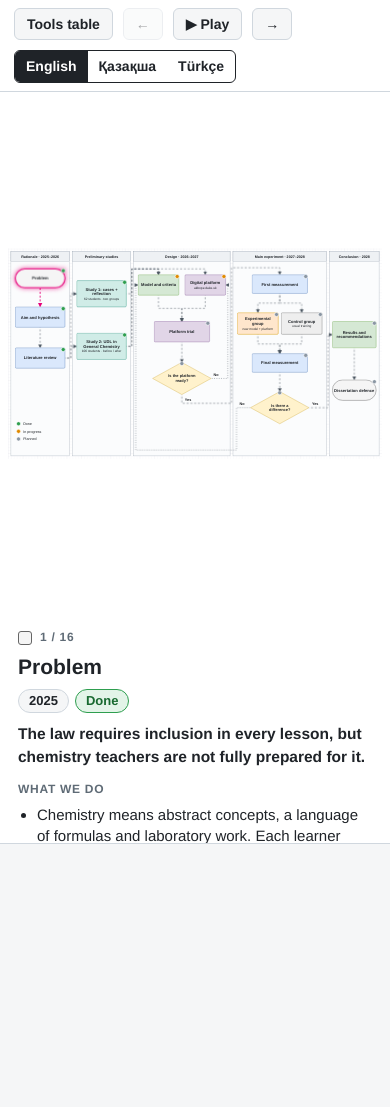
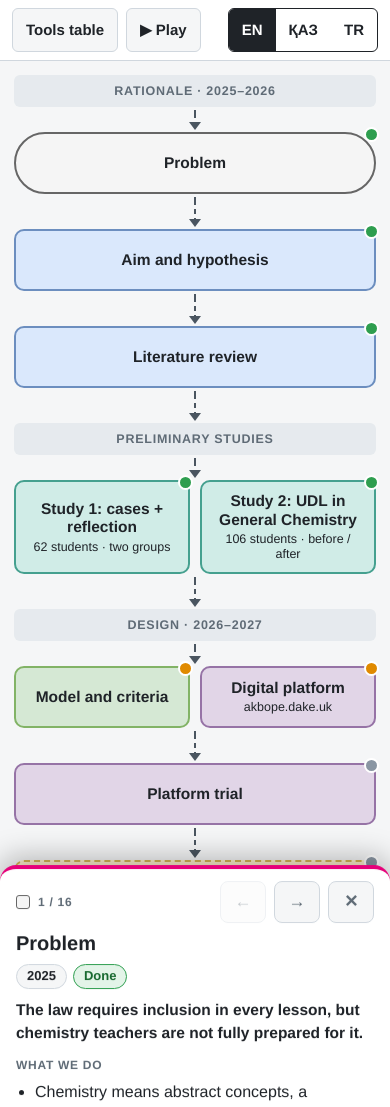
Before and after one commit to Kuramys-Daulet/akbope, a plain HTML site: page index.html in a window 390 px wide. Shown: the top 1107 px of the page. Before the commit the page ends 844 px from the top, so only its background shows below. Drawn offline with Linux system fonts and the light colour scheme.

Commit message:
Enhance mobile styles and language button
Updated styles for mobile layout and improved language button display.

```diff
--- a/index.html
+++ b/index.html
@@ -85,12 +85,49 @@ td:first-child{font-weight:700;background:#f5f5f5}
 @keyframes slide{from{opacity:0;transform:translateX(-14px)}to{opacity:1;transform:none}}
 @media (prefers-reduced-motion:reduce){*,*::before,*::after{animation:none!important;transition:none!important}}
 
+.mflow,.mnav,.short{display:none}
+.sheetx{float:right;margin:0 0 8px 12px}
+@keyframes mdash{from{background-position:0 0}to{background-position:0 9px}}
+
+/* Phones: the wide canvas is replaced by a vertical flow of large cards; details open as a bottom sheet. */
 @media (max-width:860px){
-  body{overflow:auto}
-  .work{grid-template-columns:minmax(0,1fr);grid-template-rows:auto auto}
-  .panel{border-right:0;border-bottom:1px solid var(--rule);order:2}
-  .canvas{order:1;height:62vh}
-  .bar{flex-wrap:wrap}.bar h1{display:none}
+  html,body{height:auto}
+  body{display:block;overflow:auto;font-size:16px}
+  .bar{position:sticky;top:0;z-index:20;flex-wrap:wrap;gap:8px;padding:8px 12px;padding-top:max(8px,env(safe-area-inset-top,0px))}
+  .bar h1,#prev,#next,.full{display:none}
+  .short{display:inline}
+  .tool,.lang button{padding:10px 13px;font-size:15px}
+  .lang{margin-left:auto}
+  .work{display:block}
+  .canvas{padding:14px 14px 48px;background:var(--ui)}
+  .canvas svg{display:none}
+  .mflow{display:flex;flex-direction:column;align-items:stretch}
+  .mlane{font-size:12.5px;font-weight:700;letter-spacing:.06em;text-transform:uppercase;color:var(--muted);background:#e6eaee;border-radius:6px;padding:7px 10px;text-align:center}
+  .mlane + .marrow{height:12px}
+  .mrow{display:flex;gap:10px}
+  .mcard{flex:1 1 0;min-width:0;min-height:62px;border:2px solid;border-radius:10px;padding:10px 10px;position:relative;display:flex;flex-direction:column;justify-content:center;align-items:center;gap:3px;text-align:center;font-weight:700;font-size:15.5px;line-height:1.2;color:#1f2328;scroll-margin-top:120px;animation:pop .4s ease both}
+  .mcard small{font-weight:400;font-size:12.5px}
+  .mcard.ell{border-radius:999px}
+  .mcard.dia{border-style:dashed;border-width:2.5px}
+  .mcard.on{border-color:var(--hot);border-style:solid;box-shadow:0 0 0 4px rgba(230,0,122,.22)}
+  .mdot{position:absolute;top:-7px;right:-5px;width:15px;height:15px;border-radius:50%;border:2px solid #fff}
+  .marrow{align-self:center;width:2px;height:22px;margin:3px 0 10px;position:relative;background:repeating-linear-gradient(var(--edge) 0 5px,transparent 5px 9px);animation:mdash .6s linear infinite}
+  .marrow::after{content:"";position:absolute;left:-5px;bottom:-8px;border:6px solid transparent;border-top:8px solid var(--edge);border-bottom:0}
+  .panel{position:fixed;left:0;right:0;bottom:0;z-index:30;max-height:68vh;border-right:0;border-top:4px solid var(--hot);border-radius:16px 16px 0 0;box-shadow:0 -8px 30px rgba(0,0,0,.28);transform:translateY(105%);transition:transform .3s ease;padding:12px 16px calc(20px + env(safe-area-inset-bottom,0px))}
+  .panel.up{transform:none}
+  .panel h2{font-size:20px}
+  .mnav{display:flex;gap:8px;margin-left:auto}
+  .mnav button{min-width:46px;min-height:42px;border:1px solid var(--rule);background:var(--ui);border-radius:8px;font-weight:700;font-size:17px}
+  .mnav button:disabled{opacity:.35}
+  .sheet{position:fixed;inset:0;z-index:40;border:0;border-radius:0;padding:14px 14px calc(20px + env(safe-area-inset-bottom,0px));padding-top:max(14px,env(safe-area-inset-top,0px));background:#fff}
+  .sheet thead{display:none}
+  .sheet table,.sheet tbody,.sheet tr,.sheet td{display:block;width:100%}
+  .sheet tr{margin-bottom:12px;border:1px solid #9aa5b1;border-radius:8px;overflow:hidden}
+  .sheet td{border:0;border-bottom:1px solid #e3e7eb;font-size:15px}
+  .sheet td:last-child{border-bottom:0}
+  .sheet td::before{content:attr(data-l);display:block;font-size:11px;font-weight:700;letter-spacing:.05em;text-transform:uppercase;color:var(--muted)}
+  .sheet td:first-child{background:#dae8fc;font-size:16px}
+  .sheet td:first-child::before{display:none}
 }
 </style>
 </head>
@@ -102,9 +139,9 @@ td:first-child{font-weight:700;background:#f5f5f5}
   <button type="button" class="tool" id="play" aria-pressed="false"></button>
   <button type="button" class="tool" id="next" aria-label="next">→</button>
   <div class="lang" role="group" aria-label="Language">
-    <button type="button" data-lang="en">English</button>
-    <button type="button" data-lang="kk">Қазақша</button>
-    <button type="button" data-lang="tr">Türkçe</button>
+    <button type="button" data-lang="en"><span class="full">English</span><span class="short">EN</span></button>
+    <button type="button" data-lang="kk"><span class="full">Қазақша</span><span class="short">ҚАЗ</span></button>
+    <button type="button" data-lang="tr"><span class="full">Türkçe</span><span class="short">TR</span></button>
   </div>
 </div>
 <div class="work">
@@ -120,6 +157,7 @@ td:first-child{font-weight:700;background:#f5f5f5}
       <rect width="1280" height="720" fill="url(#g50)"/>
       <g id="lanes"></g><g id="edges"></g><g id="nodes"></g><g id="legend"></g>
     </svg>
+    <div class="mflow" id="mflow"></div>
     <div class="sheet" id="sheet" hidden></div>
   </main>
 </div>
@@ -411,7 +449,12 @@ const E = [
  ["result","defense","M1185,340V450"]
 ];
 
-let lang = "en", cur = "problem", timer = null, sheetOpen = false;
+// Phone layout: the same blocks as a vertical list (a number = swim-lane header, an array = one row of cards).
+const MROWS = [0,["problem"],["aim"],["theory"],1,["s1","s2"],2,["model","platform"],["pilot"],["ready"],3,["pre"],["exp","ctrl"],["post"],["cmp"],4,["result"],["defense"]];
+const phone = () => matchMedia("(max-width:860px)").matches;
+const calm = () => matchMedia("(prefers-reduced-motion: reduce)").matches;
+
+let lang = "en", cur = "problem", timer = null, sheetOpen = false, panelUp = false;
 try { const v = localStorage.getItem("rd-lang3"); if (UI[v]) lang = v; } catch (e) {}
 const $ = id => document.getElementById(id);
 function h(tag, cls, text){ const n = document.createElement(tag); if (cls) n.className = cls; if (text != null) n.textContent = text; return n; }
@@ -460,7 +503,9 @@ function renderSheet(){
   const tbl = h("table"), thead = h("thead"), tr = h("tr"), tb = h("tbody");
   u.th.forEach(t => tr.append(h("th", "", t))); thead.append(tr);
   TABLE[lang].forEach((row, i) => { const r = h("tr"); r.style.animationDelay = (i * 70) + "ms"; row.forEach(c => r.append(h("td", "", c))); tb.append(r); });
-  tbl.append(thead, tb); sh.replaceChildren(h("h2", "", u.sheetT), h("p", "", u.sheetP), tbl);
+  tb.querySelectorAll("tr").forEach(r => [...r.children].forEach((td, j) => td.dataset.l = u.th[j]));
+  const x = h("button", "tool sheetx", "✕"); x.type = "button"; x.addEventListener("click", () => { sheetOpen = false; render(); });
+  tbl.append(thead, tb); sh.replaceChildren(x, h("h2", "", u.sheetT), h("p", "", u.sheetP), tbl);
 }
 
 function render(){
@@ -486,17 +531,46 @@ function render(){
   const n = N[cur], d = n[lang], card = h("div", "card"), tag = h("div", "tag"), sw = h("span", "swatch"), chips = h("div", "chips");
   sw.style.background = C[n.c][0]; sw.style.borderColor = C[n.c][1];
   tag.append(sw, document.createTextNode((i + 1) + " / " + ORDER.length));
+  const mnav = h("div", "mnav"), bp = h("button", "", "←"), bn = h("button", "", "→"), bx = h("button", "", "✕");
+  bp.type = bn.type = bx.type = "button"; bp.disabled = i === 0; bn.disabled = i === ORDER.length - 1;
+  bp.addEventListener("click", () => { stop(); step(-1); }); bn.addEventListener("click", () => { stop(); step(1); });
+  bx.addEventListener("click", () => { stop(); panelUp = false; render(); });
+  mnav.append(bp, bn, bx); tag.append(mnav);
   chips.append(h("span", "chip", n.when), h("span", "chip " + n.st, u[n.st]));
   card.append(tag, h("h2", "", d.t), chips, h("p", "lead", d.lead));
   SECTIONS.forEach(k => { if (d[k]) card.append(section(u[k], d[k], k === "tools")); });
   if (n.link) { const a = h("a", "", SITE); a.href = SITE; a.target = "_blank"; a.rel = "noopener"; const p = h("p"); p.append(a); card.append(p); }
   if (d.note) card.append(h("p", "note", d.note));
-  $("panel").replaceChildren(card); $("panel").scrollTop = 0;
+  $("panel").replaceChildren(card); $("panel").scrollTop = 0; $("panel").classList.toggle("up", panelUp);
+
+  const mf = $("mflow"); mf.replaceChildren();
+  MROWS.forEach((row, r) => {
+    if (r) mf.append(h("div", "marrow"));
+    if (typeof row === "number") { mf.append(h("div", "mlane", u.lanes[row])); return; }
+    const line = h("div", "mrow");
+    row.forEach(id => {
+      const m = N[id], md = m[lang], b = h("button", "mcard " + m.s + (id === cur && panelUp ? " on" : "")), dot = h("span", "mdot");
+      b.type = "button"; b.id = "m-" + id; b.style.background = C[m.c][0]; b.style.borderColor = id === cur && panelUp ? "" : C[m.c][1];
+      dot.style.background = STATUS[m.st];
+      b.append(document.createTextNode((m.s === "dia" ? "◆ " : "") + md.t));
+      const sub = m.s === "dia" ? u.yes + " ↓   ·   " + u.no + " ↺" : (md.sub || m.sub); if (sub) b.append(h("small", "", sub));
+      b.append(dot); b.addEventListener("click", () => { stop(); select(id); });
+      line.append(b);
+    });
+    mf.append(line);
+  });
   renderSheet();
 }
 
-function select(id){ cur = id; sheetOpen = false; render(); }
-function step(k){ select(ORDER[Math.max(0, Math.min(ORDER.length - 1, ORDER.indexOf(cur) + k))]); }
+function select(id){
+  const again = id === cur && panelUp && phone();   // tapping the open card again closes the sheet
+  cur = id; sheetOpen = false; panelUp = !again; render();
+  if (phone() && panelUp) $("m-" + id).scrollIntoView({ block:"start", behavior: calm() ? "auto" : "smooth" });
+}
+function step(k){
+  const id = ORDER[Math.max(0, Math.min(ORDER.length - 1, ORDER.indexOf(cur) + k))];
+  if (id !== cur || !panelUp) { panelUp = false; select(id); }
+}
 function stop(){ if (timer) { clearInterval(timer); timer = null; render(); } }
 $("prev").addEventListener("click", () => { stop(); step(-1); });
 $("next").addEventListener("click", () => { stop(); step(1); });
```
